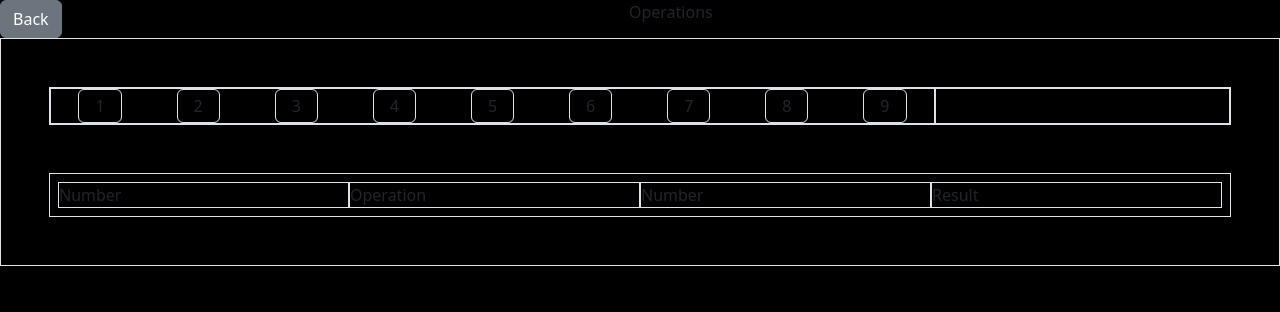
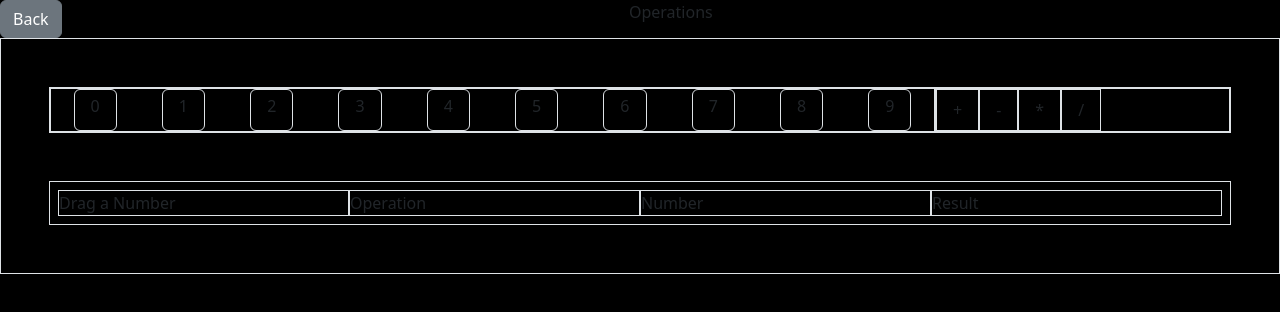
Before and after one commit to Pantaleon-Arkady/React-FrontEnd, a React (Vite) app: page /operation-app in a window 1280 px wide. Shown: the top 312 px of the page. Built offline with nearby package versions, Linux system fonts and the light colour scheme.

Commit message:
dragging number and checking value

```diff
--- a/src/components/Operations.jsx
+++ b/src/components/Operations.jsx
@@ -1,6 +1,10 @@
 import { Link } from "react-router-dom";
+import { useState } from "react";
 
 function Operation() {
+    const [firstNumber, setFirstNumber] = useState();
+    const [secondNumber, setSecondNumber] = useState();
+    const [operation, setOperation] = useState();
 
     const range = (start, end, step = 1) => {
         Array.from()
@@ -8,8 +12,18 @@ function Operation() {
 
     const numbers = [];
 
-    for (let num = 1; num < 10; num++) {
+    for (let num = 0; num < 10; num++) {
         numbers.push(num);
+    }
+
+    const dragNumber = (ev, number) => {
+        ev.dataTransfer.setData("draggedNumber", number)
+
+        console.log("dragging number: " + number)
+    }
+
+    const numberDragOver = (ev) => {
+        ev.preventDefault();
     }
 
     return (
@@ -33,20 +47,46 @@ function Operation() {
                             key={number}
                             className="border py-1 px-3 rounded"
                             draggable
+                            onDragStart={(ev) => dragNumber(ev, number)}
                         >
                             {number}
                         </div>
                     ))}
                     </div>
-                    <div className="w-25 border">
-                        <div></div>
-                        <div></div>
-                        <div></div>
-                        <div></div>
+                    <div className="w-25 border d-flex flex-row">
+                        <div
+                            className="border px-3 py-2"
+                            draggable
+                        >
+                            +
+                        </div>
+                        <div
+                            className="border px-3 py-2"
+                            draggable
+                        >
+                            -
+                        </div>
+                        <div
+                            className="border px-3 py-2"
+                            draggable
+                        >
+                            *
+                        </div>
+                        <div
+                            className="border px-3 py-2"
+                            draggable
+                        >
+                            /
+                        </div>
                     </div>
                 </div>
                 <div className="w-100 border d-flex flex-row p-2 mt-5">
-                    <div className="w-25 border">Number</div>
+                    <div
+                        className="w-25 border"
+                        onDragOver={numberDragOver}
+                    >
+                        {firstNumber ? firstNumber : "Drag a Number"}
+                    </div>
                     <div className="w-25 border">Operation</div>
                     <div className="w-25 border">Number</div>
                     <div className="w-25 border">Result</div>
```
